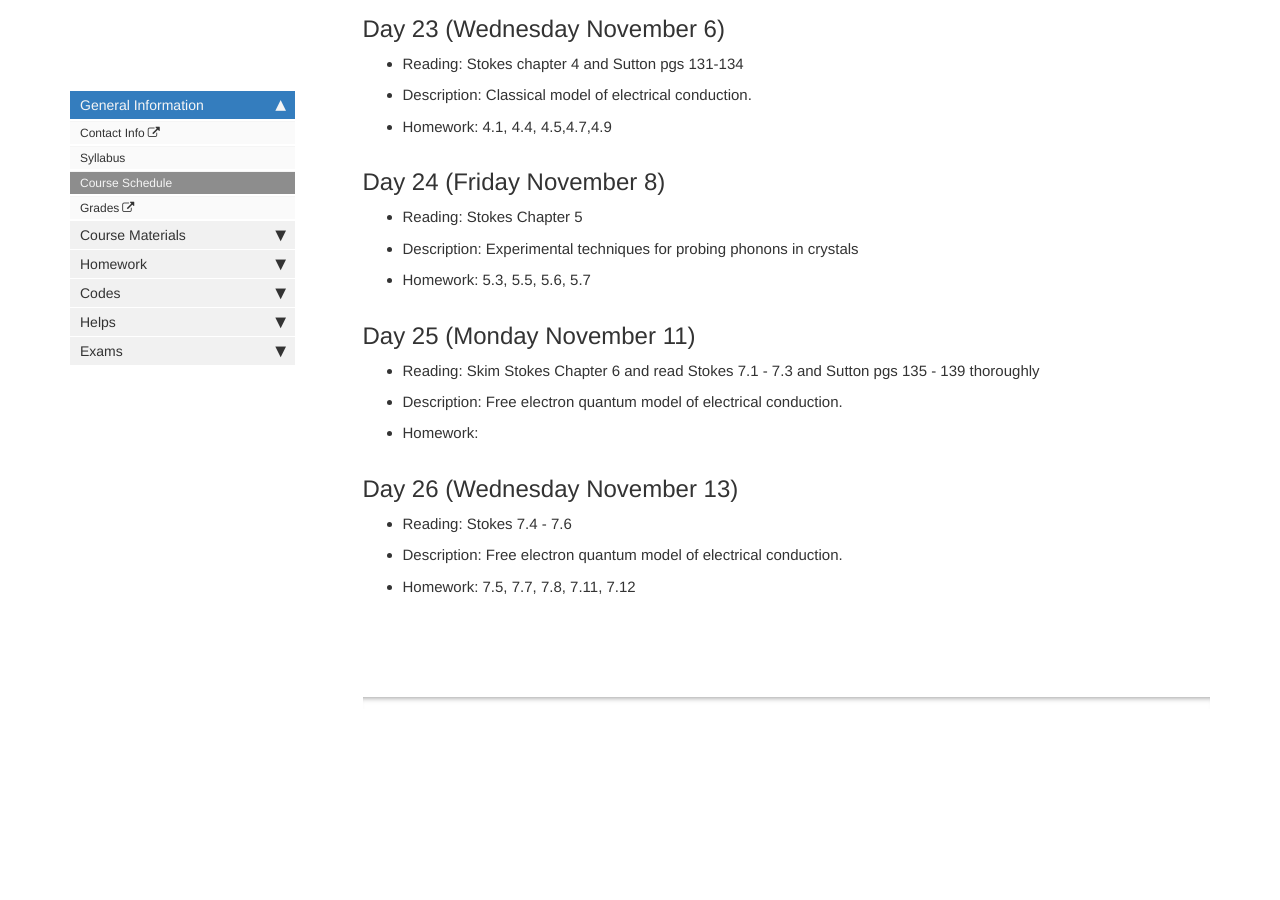
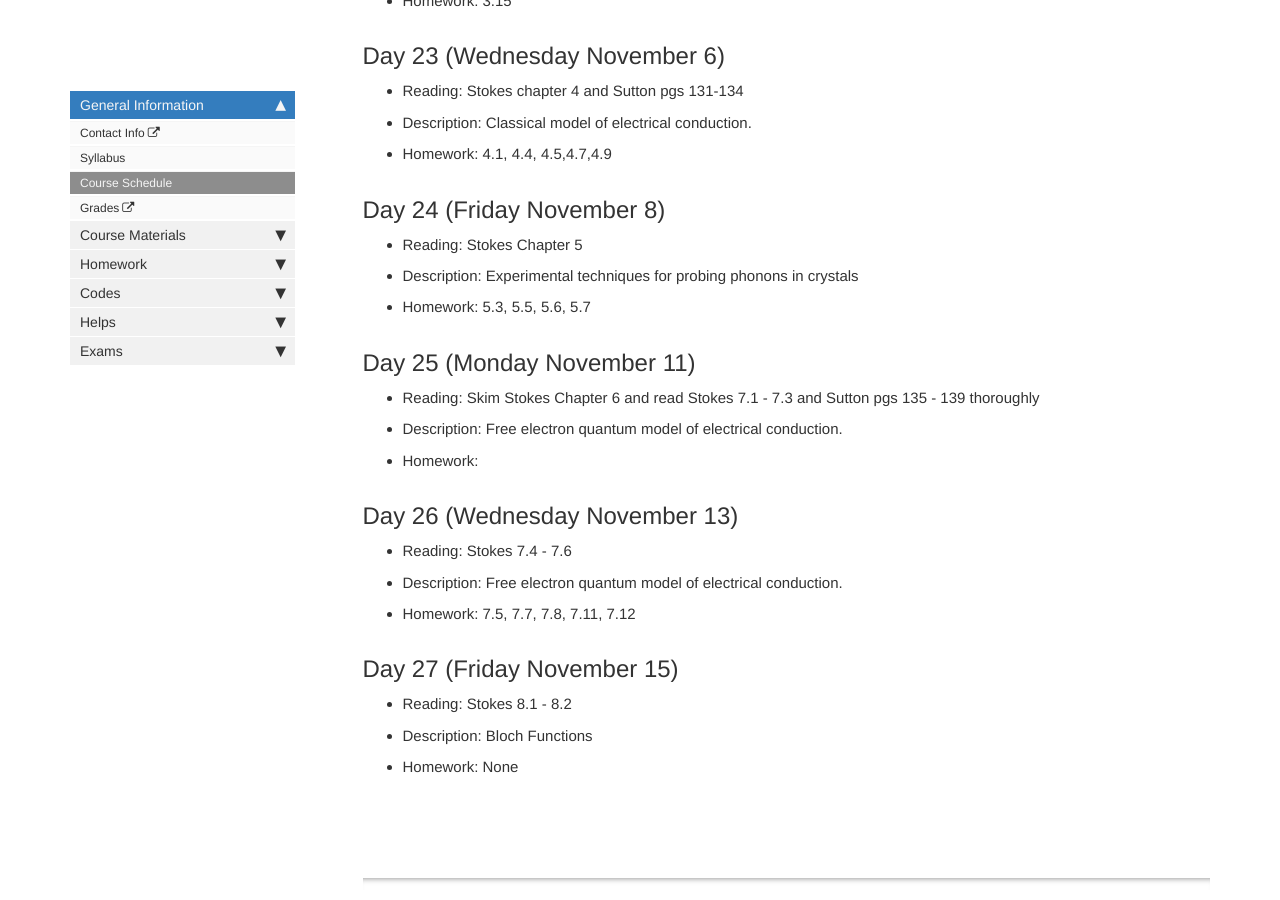
Before and after one commit to lancejnelson/PH323, a Jekyll site: the page built from course_docs/schedule.md, in a window 1280 px wide and 900 px high, scrolled down 5741 px. Built offline with Jekyll 4.4.1, drawn with Linux system fonts in a browser that asks for light colours; comment, search, counter and statistics services are not loaded; before the commit the page ends 6460 px from its top, so only the background shows below that; some of the changed text lies outside the part shown.

Commit message:
Updated Schedule

```diff
--- a/course_docs/schedule.md
+++ b/course_docs/schedule.md
@@ -247,6 +247,13 @@ Note: For the first few days (probably into the second week) of the semester, we
 
    - Homework: 7.5, 7.7, 7.8, 7.11, 7.12
 
+## Day 27 (Friday November 15)
+
+   - Reading: Stokes 8.1 - 8.2
+
+   - Description: Bloch Functions
+
+   - Homework: None
 
 [griffiths_chp_1]: https://content.byui.edu/file/51c6f2c7-d1f2-4716-9674-c3bc2de5a273/1/Intro%20to%20Quantum%20Mechanics%20Chapter%201.pdf
 [griffiths_chp_2]: https://content.byui.edu/file/51c6f2c7-d1f2-4716-9674-c3bc2de5a273/1/Intro%20to%20Quantum%20Mechanics%20Chapter%202.pdf
```
